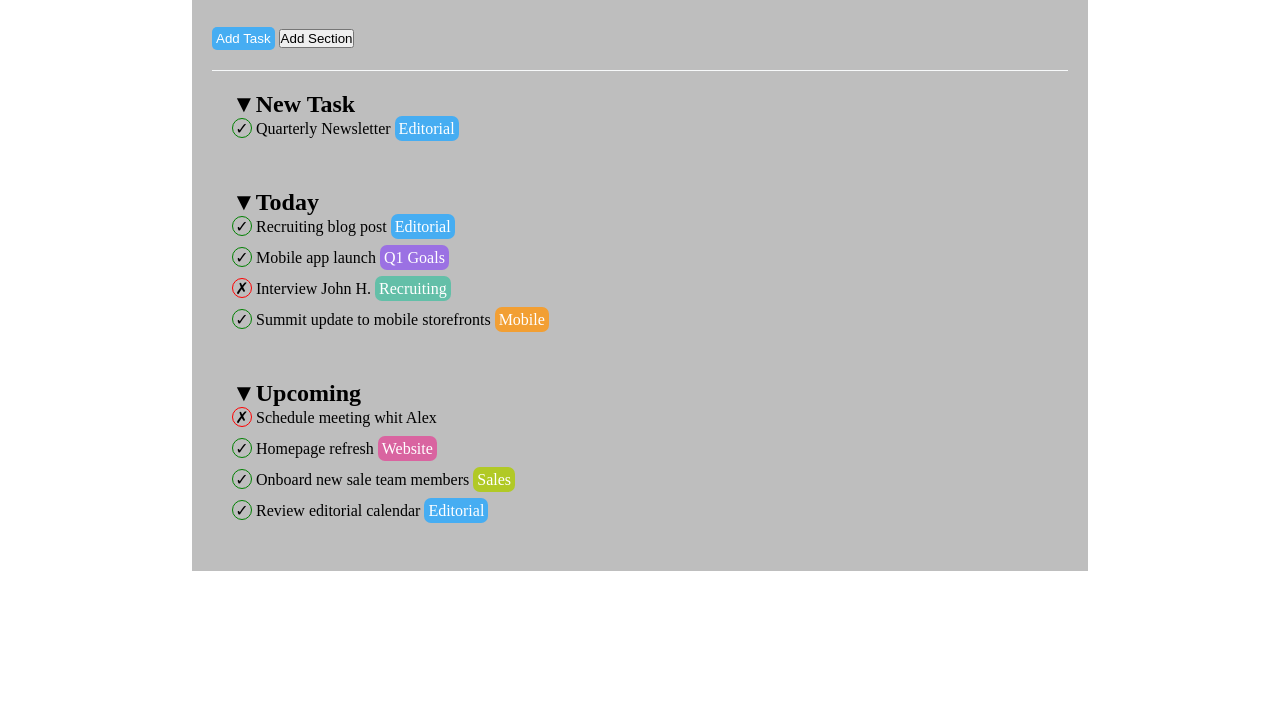
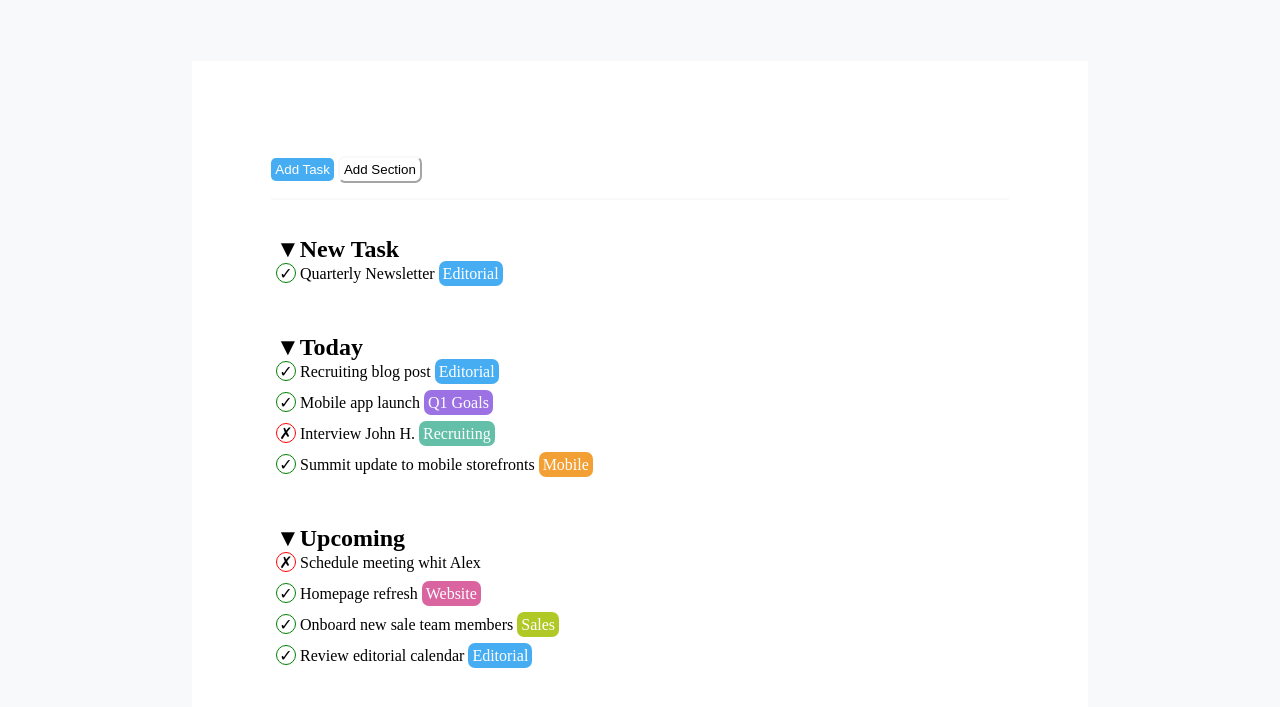
Before and after one commit to AndySMT/html-css-toboolist, a plain HTML site: page index.html in a window 1280 px wide. Shown: the part 89-796 px from the top of the page. Drawn offline with Linux system fonts and the light colour scheme.

Commit message:
changed first section

```diff
--- a/style.css
+++ b/style.css
@@ -58,6 +58,9 @@
     padding: 4px;
 
 }
+body{
+        background-color: #f7f9fa;
+}
 /*Header*/
 .logo{
     display: inline-block;
@@ -70,22 +73,30 @@ header{
 }
 /*Main*/
 main{
-    background-color: #f7f9fa;
+    background-color: white;
     background-size: 70%;
-    background-color: #bebebe;    /*momentaneo*/
     width: 70%;
     margin: auto;
+    margin-top: 5%;
+    margin-bottom: 3%;
     vertical-align: center;
-    padding: 20px;
+    padding: 5%;
 }
 #task{
 border-radius: 5px;
 border-width: 80px;
 }
+#section{
+    background-color: white;
+    border-color: #f7f9fa;
+    border-radius: 7px;
+    padding: 4px;
+}
 .line{
-     border-bottom: 1px solid #f7f9fa;
-     padding-top: 10px;
-     padding-bottom: 20px;
+     border-bottom: 2px solid #f7f9fa;
+     margin: 2% 2%;
+     padding-top: 2%;
+     padding-bottom: 2%;
 }
 /*section1*/
 /*section3*/
```
